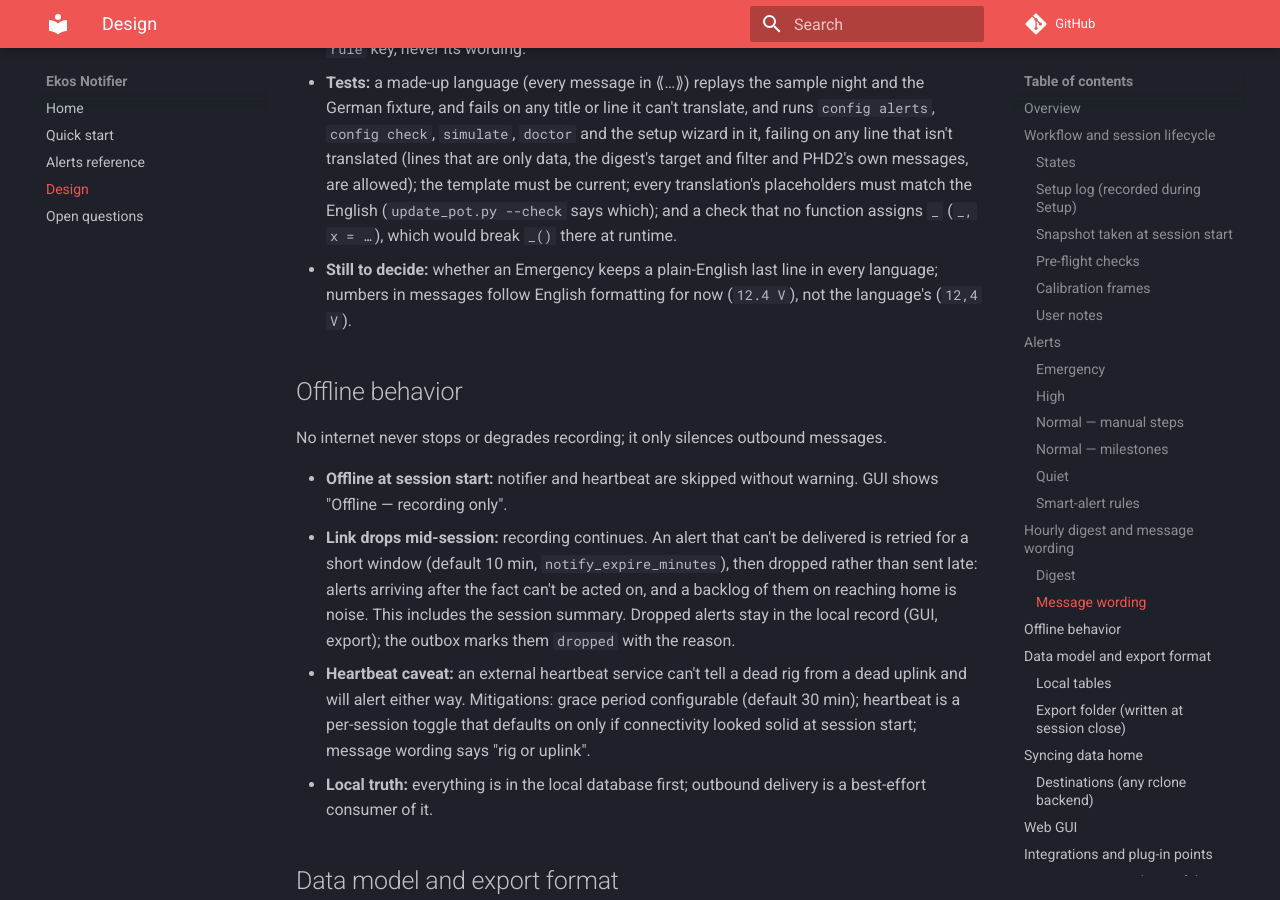
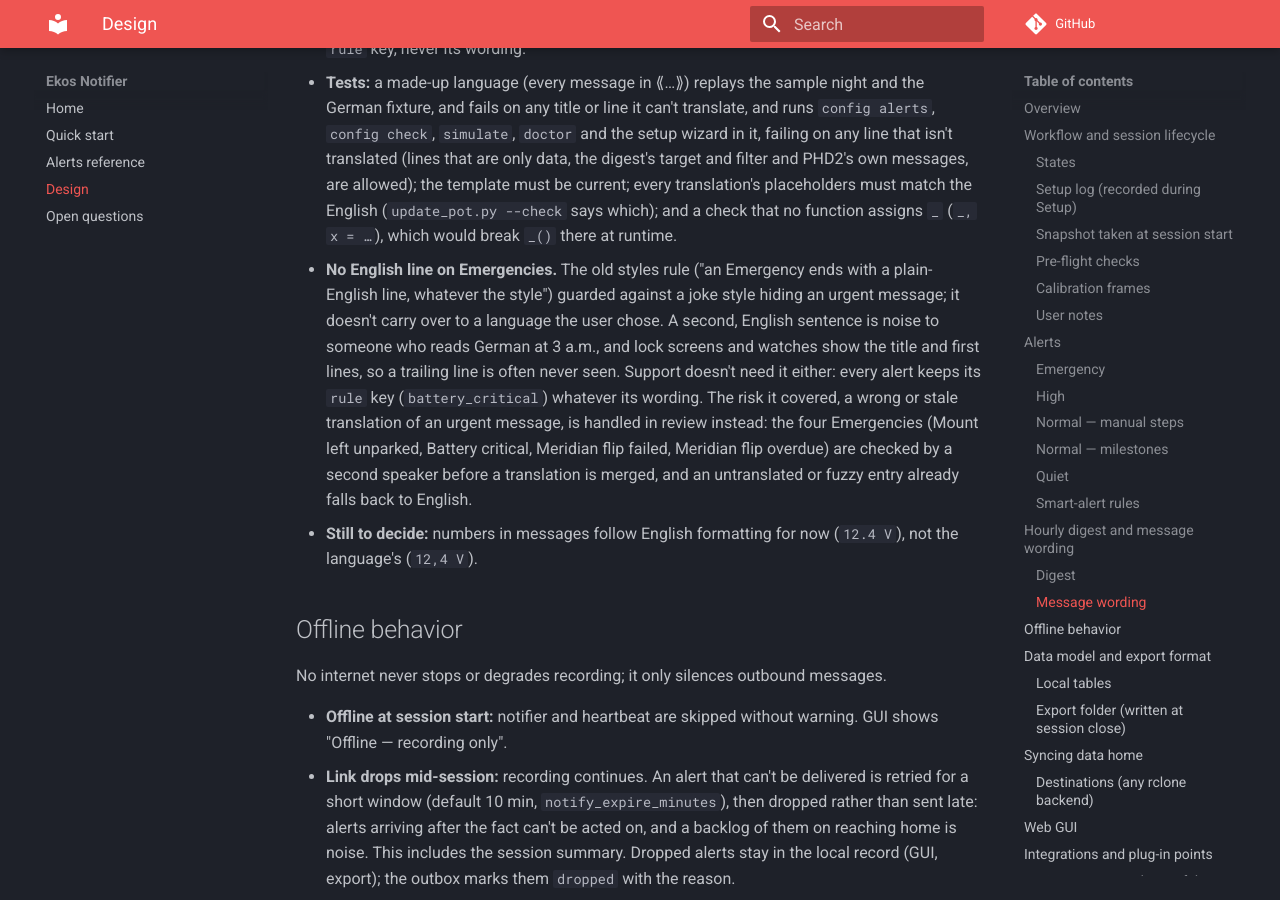
Before and after one commit to anandvn/ekos-notifier, an MkDocs documentation site: the page built from docs/design.md, in a window 1280 px wide and 900 px high, scrolled down 11160 px. Built offline with MkDocs 1.6.1 and Material for MkDocs 9.7.7, drawn with Linux system fonts in a browser that asks for light colours; comment, search, counter and statistics services are not loaded.

Commit message:
Drop the English line on Emergencies; review them instead
The old styles rule (an Emergency ends with a plain-English line, whatever the
style) guarded against a joke style hiding an urgent message. It doesn't carry
over to a language the user chose. The line is noise to the reader, often
never seen on a lock screen, and support goes by the alert's rule key. The
four Emergencies are instead checked by a second speaker before a translation
is merged (CONTRIBUTING, Translating). The design records the decision; number
format stays the open question.

Co-Authored-By: Claude Opus 5.5 <noreply@anthropic.com>

```diff
--- a/docs/design.md
+++ b/docs/design.md
@@ -184,7 +184,8 @@ Messages are in plain English. The Olde English style was dropped (too gimmicky
 - **Template and catalogs:** `tools/update_pot.py` collects the marked strings (with `ast`, no gettext tools needed) into `src/ekos_notifier/locale/ekos-notifier.pot`, with file references but no line numbers, so it changes only when a message does. A translation is `src/ekos_notifier/locale/<language>.po` (`de.po`, `pt_BR.po`), made with `msginit`, Poedit or Weblate. `.po` files ship as text and are read at startup by a small parser (contexts, plurals, continued lines; fuzzy and empty entries are left out, so English is used for them) and handed to Python's `gettext`: no compiled `.mo`, no build step. Checked against GNU `msginit`/`msgfmt --check`.
 - **Setting:** `language:` (`auto`, the default: the service's own locale, `LANGUAGE`/`LC_ALL`/`LC_MESSAGES`/`LANG`, as gettext reads it; or a code such as `de`, `pt_BR`, falling back from region to language and then English). Applied whenever the rules are built: at startup, on a config reload, and in `simulate`. A language with no catalog gets a config note. Messages are translated when they're made, so the session record keeps exactly what was sent, in the language it went out in; rules, settings and the digest go by each alert's `rule` key, never its wording.
 - **Tests:** a made-up language (every message in ⟪…⟫) replays the sample night and the German fixture, and fails on any title or line it can't translate, and runs `config alerts`, `config check`, `simulate`, `doctor` and the setup wizard in it, failing on any line that isn't translated (lines that are only data, the digest's target and filter and PHD2's own messages, are allowed); the template must be current; every translation's placeholders must match the English (`update_pot.py --check` says which); and a check that no function assigns `_` (`_, x = …`), which would break `_()` there at runtime.
-- **Still to decide:** whether an Emergency keeps a plain-English last line in every language; numbers in messages follow English formatting for now (`12.4 V`), not the language's (`12,4 V`).
+- **No English line on Emergencies.** The old styles rule ("an Emergency ends with a plain-English line, whatever the style") guarded against a joke style hiding an urgent message; it doesn't carry over to a language the user chose. A second, English sentence is noise to someone who reads German at 3 a.m., and lock screens and watches show the title and first lines, so a trailing line is often never seen. Support doesn't need it either: every alert keeps its `rule` key (`battery_critical`) whatever its wording. The risk it covered, a wrong or stale translation of an urgent message, is handled in review instead: the four Emergencies (Mount left unparked, Battery critical, Meridian flip failed, Meridian flip overdue) are checked by a second speaker before a translation is merged, and an untranslated or fuzzy entry already falls back to English.
+- **Still to decide:** numbers in messages follow English formatting for now (`12.4 V`), not the language's (`12,4 V`).
 
 ## Offline behavior
 
```
Also changed, not shown: CONTRIBUTING.md (+6 -0 lines).
